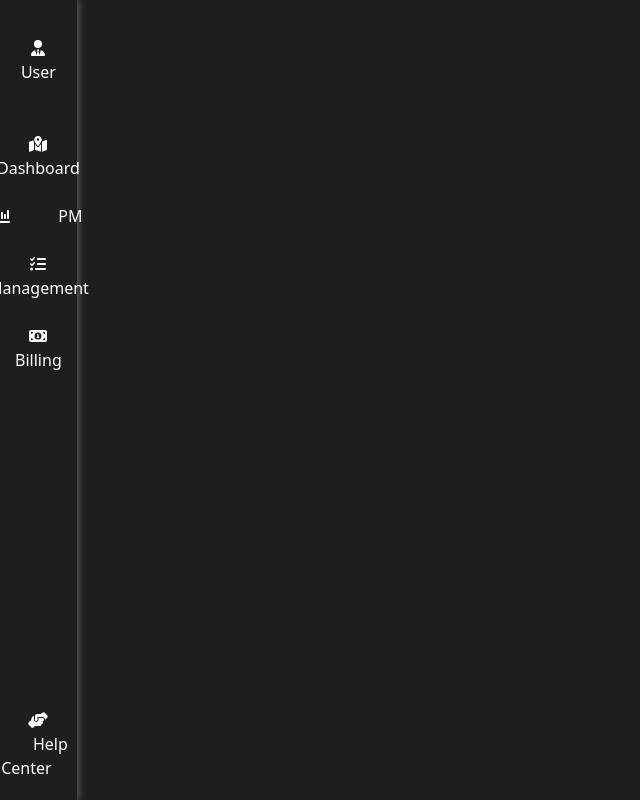
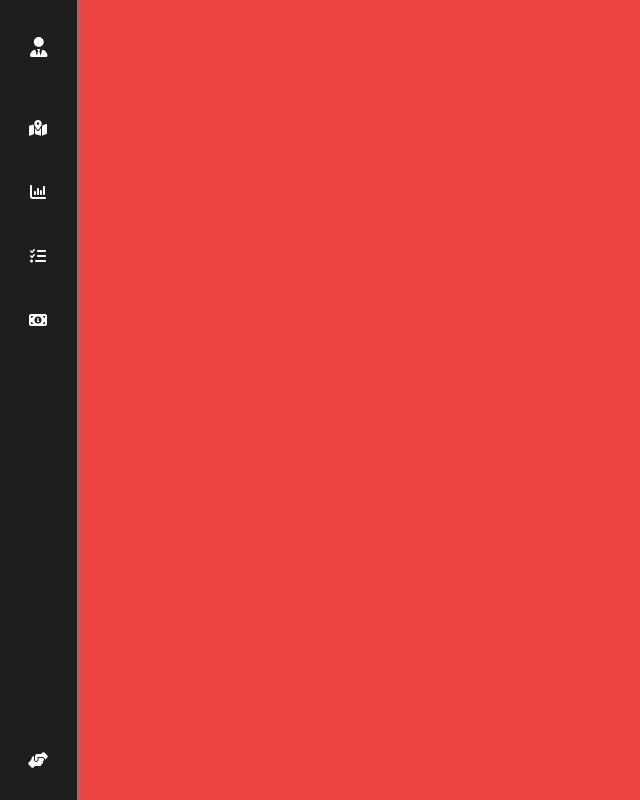
Before and after one commit to Atom-2015/TaskManagement, a React (Create React App) app in the folder myapp/: page / in a window 1280 px wide. Shown: the whole page, without its empty margins (0-640 px from the left). Built offline with nearby package versions, Linux system fonts and the light colour scheme; sample sign-in values are in the browser's storage.

Commit message:
pushing my app

```diff
--- a/myapp/package.json
+++ b/myapp/package.json
@@ -88,7 +88,7 @@
   "devDependencies": {
     "autoprefixer": "^10.4.20",
     "postcss": "^8.4.47",
-    "tailwindcss": "^3.4.12",
+    "tailwindcss": "^3.4.17",
     "webpack": "^5.94.0",
     "webpack-cli": "^5.1.4"
   }
--- a/myapp/src/Component/Sidebar/sidebar.js
+++ b/myapp/src/Component/Sidebar/sidebar.js
@@ -55,7 +55,7 @@ function Sidebar() {
             }}></div>
 
             {/* Sidebar */}
-            <div style={{
+            <div  style={{
                 width: '6%',
                 position: 'fixed',
                 top: '0px',
@@ -155,12 +155,13 @@ function Sidebar() {
             </div>
 
             {/* Content Area */}
-            <div className="p-[9px] box-border" id='sidebar-right' style={{
+            <div className="p-[9px] box-border bg-red-500" id='sidebar-right' style={{
                 width: '94%',
                 marginLeft: '6%',
                 // height: '100vh',
                 overflowY: 'scroll',
-                background: '#1e1e1e',
+                // background: '#1e1e1e',
+                // background: 'red',
                 backdropFilter: 'blur(10px)',
                 boxShadow: '0 4px 10px rgba(0, 0, 0, 0.1)',
                 zIndex: '0'
--- a/myapp/src/index.css
+++ b/myapp/src/index.css
@@ -1,7 +1,6 @@
 @tailwind base;
 @tailwind components;
 @tailwind utilities;
-
 
 /* Define the typing animation */
 @keyframes typing {
--- /dev/null
+++ b/myapp/tailwind.config.js
@@ -0,0 +1,9 @@
+/** @type {import('tailwindcss').Config} */
+module.exports = {
+  content: [ "./src/**/*.{html,js,jsx,ts,tsx}",
+    "./public/index.html",],
+  theme: {
+    extend: {},
+  },
+  plugins: [],
+}
```
Also changed, not shown: 1 other file (tests, documents, lock files or other folders).
